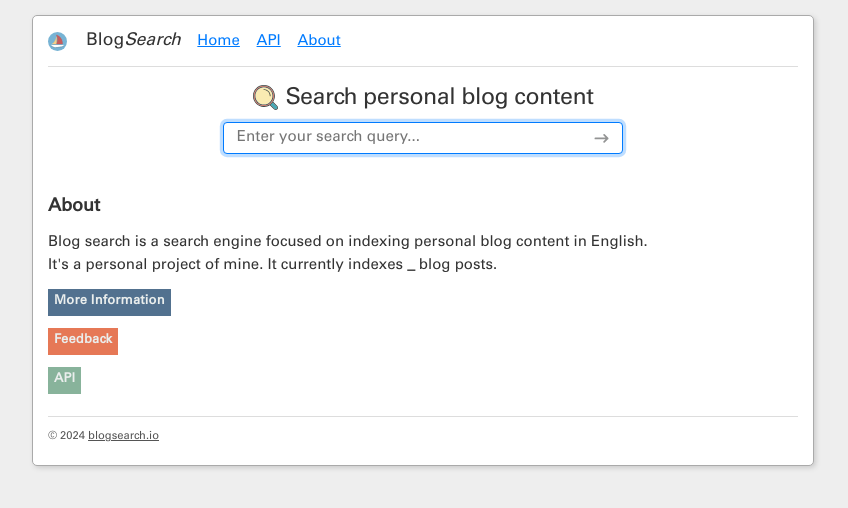
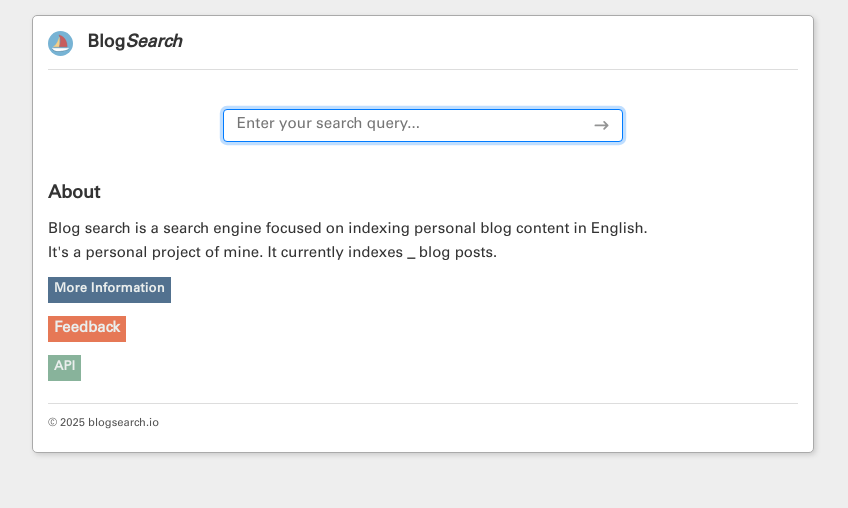
Before and after one commit to sawatkins/blog-search, a FastAPI app: page / in a window 1280 px wide. Shown: the top 508 px of the page, without its empty margins (217-1065 px from the left). Run offline with FastAPI, Linux system fonts and the light colour scheme.

Commit message:
next styling step

```diff
--- a/web/static/css/style.css
+++ b/web/static/css/style.css
@@ -188,21 +188,21 @@ pre code {
   margin-bottom: 0.4rem;
 }
 
-.navbar-logo {
+/* .navbar-logo {
   display: inline-block;
   vertical-align: middle;
-}
+} */
 
 .navbar-logo img {
   display: inline;
   vertical-align: middle;
-  width: 19px;
-  height: 19px;
+  width: 25px;
+  height: 25px;
 }
 
 .navbar-title {
   display: inline;
-  vertical-align: middle;
+  /* vertical-align: middle; */
   font-size: 1.1rem;
 }
 
--- a/web/templates/about.html
+++ b/web/templates/about.html
@@ -63,7 +63,7 @@
 
     <hr style="margin-top: 1.4rem;">
     <div class="footer">
-        <p>&copy; 2024 <span style="text-decoration: underline;">blogsearch.io</span></p>
+        <p>&copy; 2025 <span style="">blogsearch.io</span></p>
     </div>
 
     <script>
--- a/web/templates/api.html
+++ b/web/templates/api.html
@@ -29,7 +29,7 @@
 
                 <a href="/">Home</a> &nbsp;&nbsp;
                 <a href="/api">API</a> &nbsp;&nbsp;
-                <a href="/about">About</a> &nbsp;&nbsp;
+                <!-- <a href="/about">About</a> &nbsp;&nbsp; -->
             </p>
         </div>
     </div>
@@ -64,7 +64,7 @@ results = r.json()["results"]</code></pre>
 
     <hr style="margin-top: 1.4rem;">
     <div class="footer">
-        <p>&copy; 2024 <span style="text-decoration: underline;">blogsearch.io</span></p>
+        <p>&copy; 2025 <span style="">blogsearch.io</span></p>
     </div>
 </body>
 
--- a/web/templates/index.html
+++ b/web/templates/index.html
@@ -14,9 +14,9 @@
 
     <link rel="stylesheet" type="text/css" href="/static/css/style.css" />
 
-    <link rel="preconnect" href="https://fonts.googleapis.com">
+    <!-- <link rel="preconnect" href="https://fonts.googleapis.com">
     <link rel="preconnect" href="https://fonts.gstatic.com" crossorigin>
-    <link href="https://fonts.googleapis.com/css2?family=Play:wght@400;700&display=swap" rel="stylesheet">
+    <link href="https://fonts.googleapis.com/css2?family=Play:wght@400;700&display=swap" rel="stylesheet"> -->
 
 </head>
 
@@ -25,20 +25,21 @@
         <div class="navbar-logo">
             <img src="/static/img/sailboat.svg" alt="">
             <p class="navbar-links">
-                <span class="navbar-title">&nbsp;Blog<i><span>Search</span></i></span> &nbsp;&nbsp;
+                <span class="navbar-title"><strong>Blog</strong><i><span><strong>Search</strong></span></i></span> &nbsp;&nbsp;
 
-                <a href="/">Home</a> &nbsp;&nbsp;
-                <a href="/api">API</a> &nbsp;&nbsp;
-                <a href="/about">About</a> &nbsp;&nbsp;
+                <!-- <a href="/">Home</a> &nbsp;&nbsp;
+                <a href="/api">API</a> &nbsp;&nbsp; -->
+                <!-- <a href="/about">About</a> &nbsp;&nbsp; -->
             </p>
         </div>
     </div>
     <hr class="separator">
+    <br>
 
-    <div class="flexbox-center">
+    <!-- <div class="flexbox-center">
         <img src="/static/img/magnifying-glass-icon.svg" alt="" width="25px" height="25px">
         <h2 style="font-weight: 400;">Search personal blog content</h2>
-    </div>
+    </div> -->
 
     <div id="search-input-wrapper" class="flexbox-center">
         <form id="search-form">
@@ -63,18 +64,14 @@
                     <li>This project is still in development. <i>Everything will be greatly expanded and improved soon.</i> <a href="https://github.com/sawatkins/blog-search">GitHub.</a></li>
                     <li>Queries work best with correctly spelled general keywords.</li>
                     <li>It currently uses PostgreSQL's full text search for indexing and ranking.</li>
+                    <li>It is hosted on a single-node Kubernetes cluster with k3s.</li>
                     <li>The current list of blogs to index is compiled from <a href="https://github.com/outcoldman/hackernews-personal-blogs" target="_blank">this list of HN blogs</a> and from <a href="https://ooh.directory/blogs/technology/" target="_blank">ooh's tech directory</a>.</li>
                 </ul>
             </div>
         </div>
 
         <div class="toggle-container">
-            <p><span id="toggle-feedback" class="toggle-button toggle-orange">Feedback</span></p>
-            <div id="feedback-content" class="toggle-content">
-                <ul>
-                    <a href="https://tally.so/r/mBe7We">Feedback form</a>
-                </ul>
-            </div>
+            <p><a href="https://tally.so/r/mBe7We" target="_blank" class="toggle-button toggle-orange" style="text-decoration: none;">Feedback</a></p>
         </div>
 
         <div class="toggle-container">
@@ -96,7 +93,7 @@
 
                 <p>Example Usage:</p>
                 <pre><code style="white-space: pre-wrap;"># Python
-r = requests.get("https://blogsearch.io/api", params={"q": "your search query"})
+r = requests.get("https://blogsearch.io/api/search", params={"q": "your search query"})
 results = r.json()["results"]</code></pre>
             </div>
         </div>
@@ -104,7 +101,7 @@ results = r.json()["results"]</code></pre>
 
     <hr style="margin-top: 1.4rem;">
     <div class="footer">
-        <p>&copy; 2024 <span style="text-decoration: underline;">blogsearch.io</span></p>
+        <p>&copy; 2025 <span style="">blogsearch.io</span></p>
     </div>
 
     <script>
@@ -116,7 +113,6 @@ results = r.json()["results"]</code></pre>
         }
 
         setupToggle('toggle-info', 'info-content');
-        setupToggle('toggle-feedback', 'feedback-content');
         setupToggle('toggle-api', 'api-content');
 
         document.getElementById('search-form').addEventListener('submit', function (event) {
```
